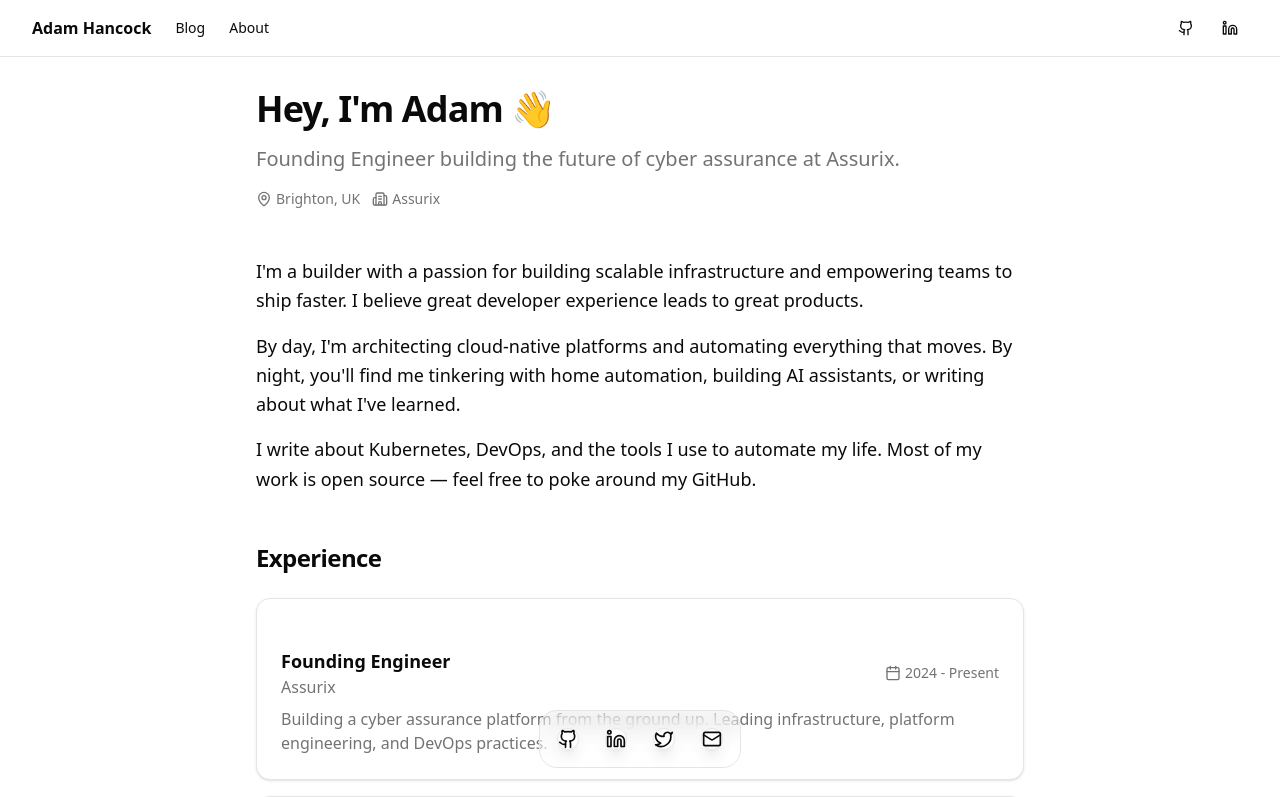
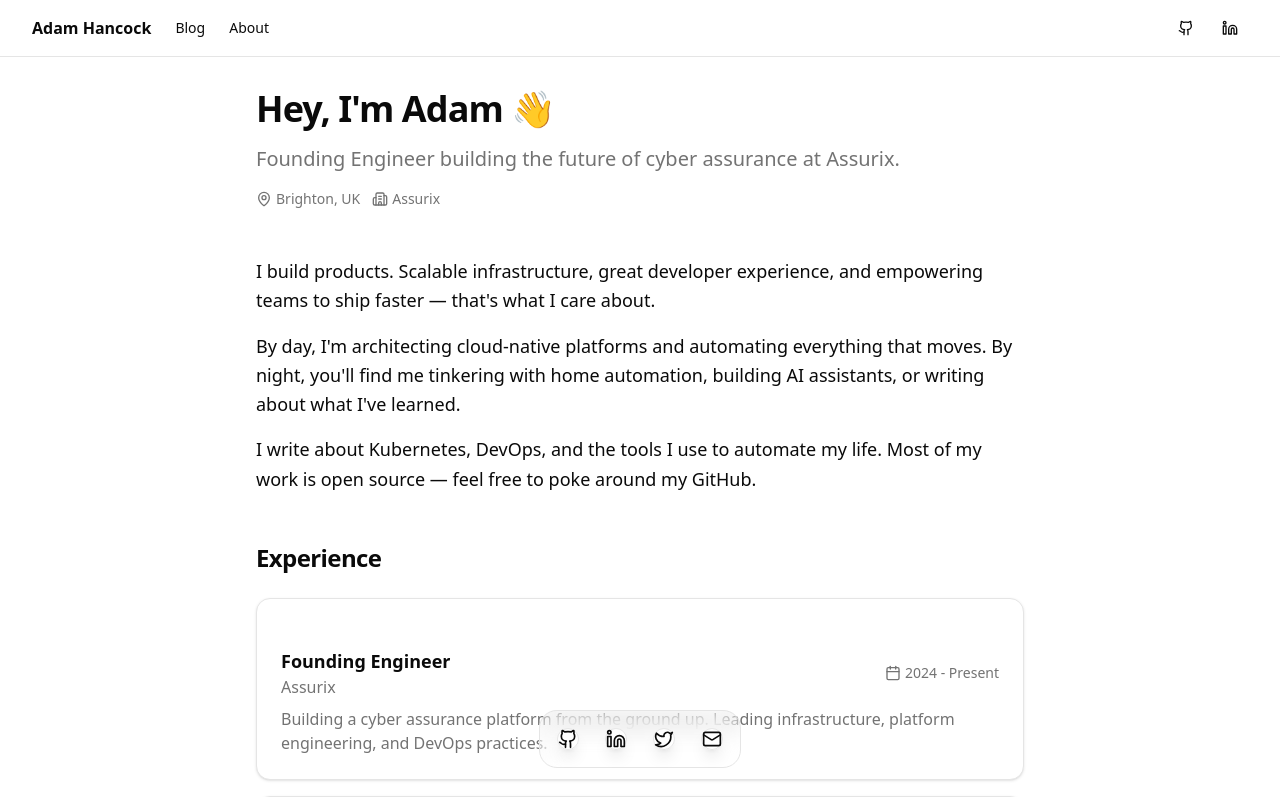
Before and after one commit to adamhancock/adamhancock-next, a Next.js app: page /about in a window 1280 px wide. Shown: the top 797 px of the page. Built offline with nearby package versions, Linux system fonts and the light colour scheme.

Commit message:
Update bio: I build products

```diff
--- a/src/app/about/page.tsx
+++ b/src/app/about/page.tsx
@@ -67,9 +67,8 @@
       <BlurFade delay={0.2}>
         <div className="space-y-4 text-lg leading-relaxed">
           <p>
-            I'm a builder with a passion for building scalable infrastructure and
-            empowering teams to ship faster. I believe great developer experience
-            leads to great products.
+            I build products. Scalable infrastructure, great developer experience,
+            and empowering teams to ship faster — that's what I care about.
           </p>
           <p>
             By day, I'm architecting cloud-native platforms and automating everything
```
